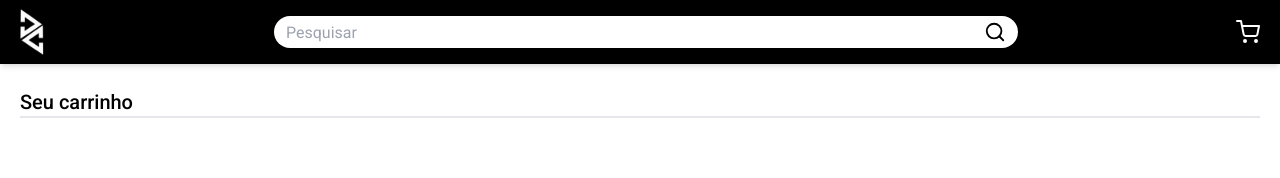
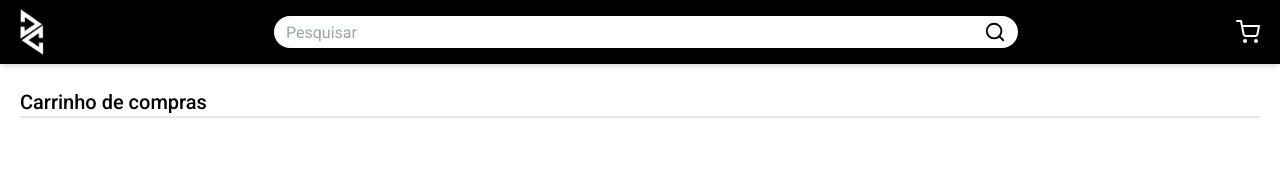
Before and after one commit to marcosgxmes/anime-e-commerce, a React (Vite) app: page /cart in a window 1280 px wide. Shown: the top 178 px of the page. Built offline with nearby package versions, Linux system fonts and the light colour scheme.

Commit message:
update cart page

```diff
--- a/src/pages/cart/index.tsx
+++ b/src/pages/cart/index.tsx
@@ -12,7 +12,7 @@ export function Cart() {
   return (
     <div className="w-full h-full flex flex-col max-w-7xl mx-auto px-5 mb-10 items-center justify-between bg-white">
 
-      <h1 className="w-full font-medium text-xl text-start m-6 text-footer border-b-2 border-gray-200">Seu carrinho</h1>
+      <h1 className="w-full font-medium text-xl text-start m-6 text-footer border-b-2 border-gray-200">Carrinho de compras</h1>
 
       {cart.length === 0 && (
         <div className='h-full flex flex-col gap-2 items-center justify-center'>
@@ -41,7 +41,7 @@ export function Cart() {
             </div>
             <div className='w-full  flex flex-col items-start justify-between gap-3'>
               <div className='flex flex-col justify-between gap-5 h-full'>
-                <p className='font-bold text-lg'>{item.title}</p>
+                <p className='font-bold text-md'>{item.title}</p>
                 <div className='text-sm font-medium'>
                   <p>Quantidade: {item.amount}</p>
                   <p>Categoria: Quadrinho</p>
```
